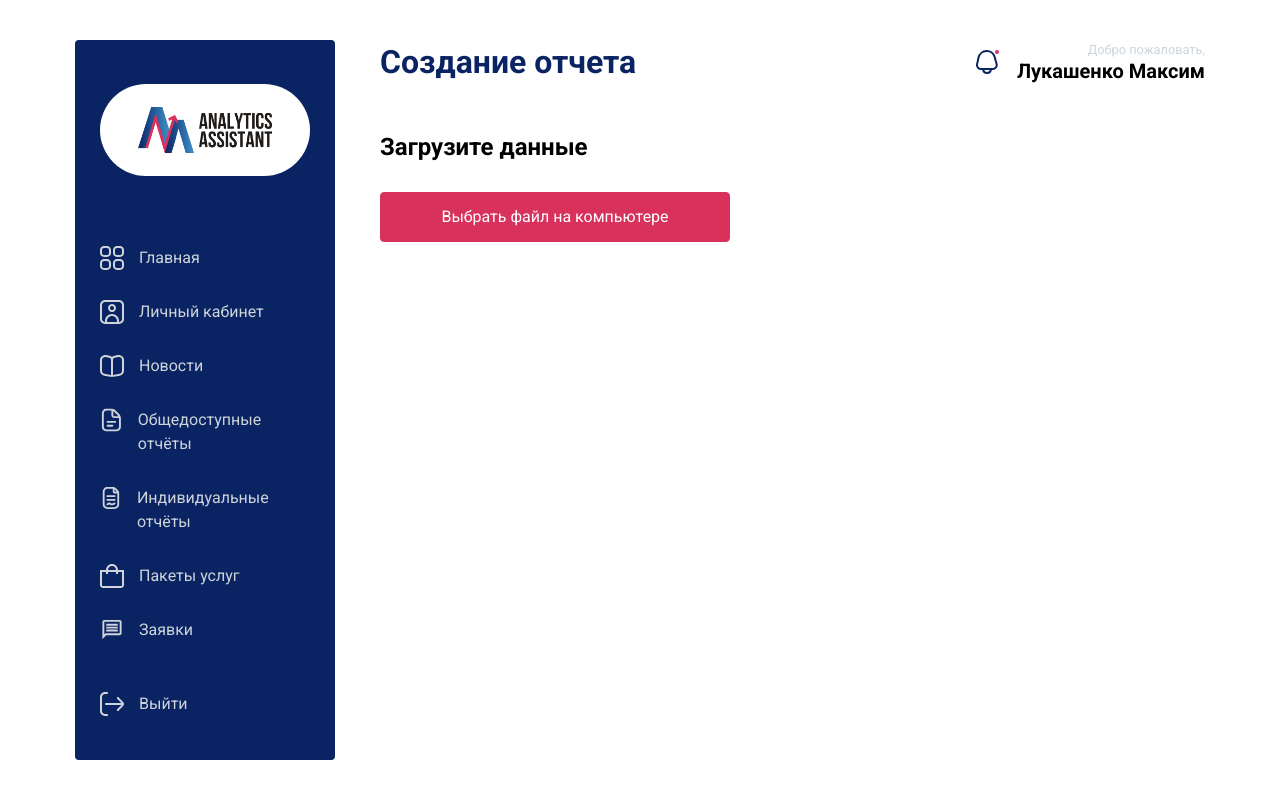
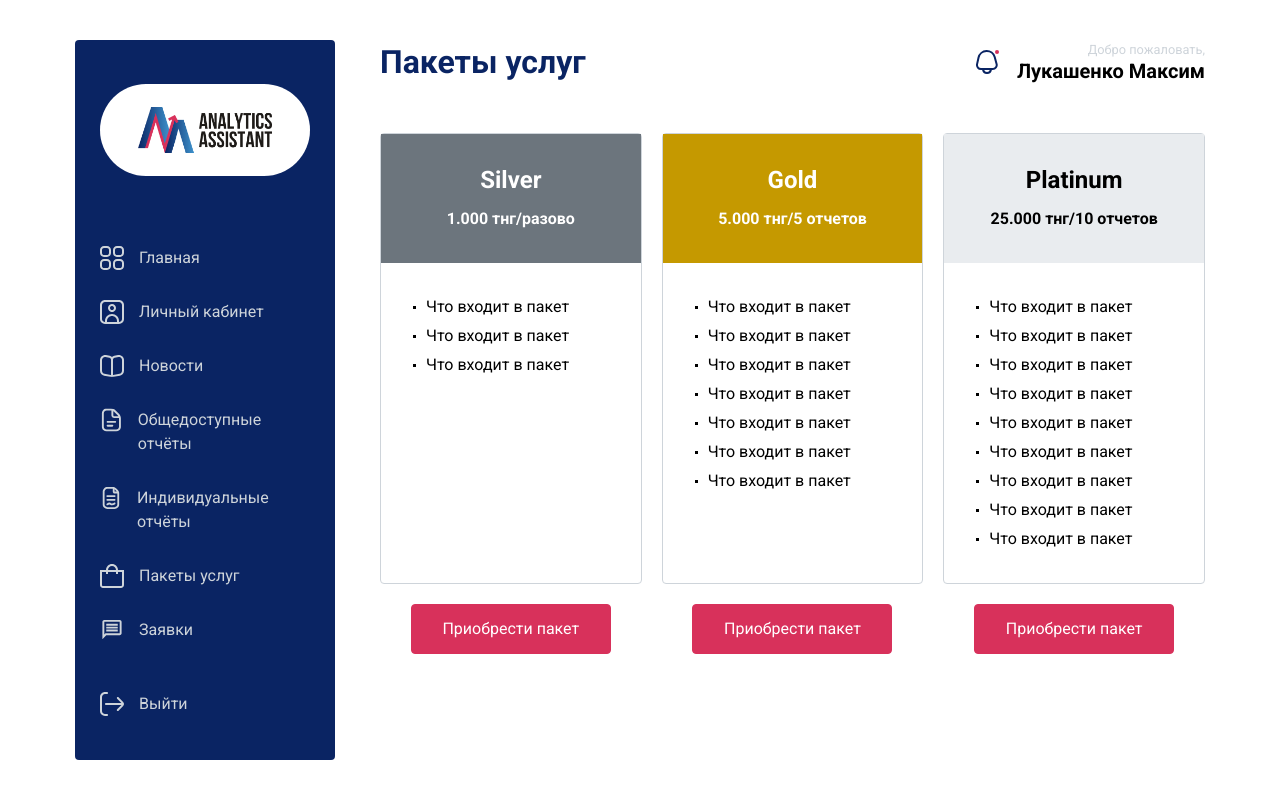
Before and after one commit to kasim876/analystic, a React (Create React App) app: page / in a window 1280 px wide. Built offline with nearby package versions, Linux system fonts and the light colour scheme.

Commit message:
add packages page

```diff
--- a/src/App.js
+++ b/src/App.js
@@ -9,11 +9,12 @@ import News from './pages/News';
 import ReportsPublic from './pages/ReportsPublic';
 import ReportsPersonal from './pages/ReportsPersonal';
 import ReportsCreate from './pages/ReportsCreate';
+import Packages from './pages/Packages';
 
 function App() {
   return (
     <>
-      <ReportsCreate></ReportsCreate>
+      <Packages></Packages>
     </>
   );
 }
--- /dev/null
+++ b/src/pages/Packages.jsx
@@ -0,0 +1,74 @@
+import styles from "./Packages.module.scss";
+
+import NavBar from "../components/NavBar/NavBar";
+import Header from "../components/Header/Header";
+import Button from "../components/Button/Button";
+
+const Packages = () => {
+  return (
+    <div className="container">
+      <NavBar></NavBar>
+      <div className="content">
+        <Header title="Пакеты услуг" name="Лукашенко Максим" />
+        <main>
+          <ul className={'list-reset' + ' ' + styles.content}>
+            <li>
+              <div className={styles.card + ' ' + styles.card_silver}>
+                <div className={styles.header}>
+                  <h3 className={styles.name}>Silver</h3>
+                  <p className={'text-md' + ' ' + styles.price}>1.000 тнг/разово</p>
+                </div>
+                <ul className={'list-reset' + ' ' + styles.list}>
+                  <li className="text-md">Что входит в пакет</li>
+                  <li className="text-md">Что входит в пакет</li>
+                  <li className="text-md">Что входит в пакет</li>
+                </ul>
+              </div>
+              <Button className={styles.btn}>Приобрести пакет</Button>
+            </li>
+            <li>
+              <div className={styles.card + ' ' + styles.card_gold}>
+                <div className={styles.header}>
+                  <h3 className={styles.name}>Gold</h3>
+                  <p className={'text-md' + ' ' + styles.price}>5.000 тнг/5 отчетов</p>
+                </div>
+                <ul className={'list-reset' + ' ' + styles.list}>
+                  <li className="text-md">Что входит в пакет</li>
+                  <li className="text-md">Что входит в пакет</li>
+                  <li className="text-md">Что входит в пакет</li>
+                  <li className="text-md">Что входит в пакет</li>
+                  <li className="text-md">Что входит в пакет</li>
+                  <li className="text-md">Что входит в пакет</li>
+                  <li className="text-md">Что входит в пакет</li>
+                </ul>
+              </div>
+              <Button className={styles.btn}>Приобрести пакет</Button>
+            </li>
+            <li>
+              <div className={styles.card + ' ' + styles.card_platinum}>
+                <div className={styles.header}>
+                  <h3 className={styles.name}>Platinum</h3>
+                  <p className={'text-md' + ' ' + styles.price}>25.000 тнг/10 отчетов</p>
+                </div>
+                <ul className={'list-reset' + ' ' + styles.list}>
+                  <li className="text-md">Что входит в пакет</li>
+                  <li className="text-md">Что входит в пакет</li>
+                  <li className="text-md">Что входит в пакет</li>
+                  <li className="text-md">Что входит в пакет</li>
+                  <li className="text-md">Что входит в пакет</li>
+                  <li className="text-md">Что входит в пакет</li>
+                  <li className="text-md">Что входит в пакет</li>
+                  <li className="text-md">Что входит в пакет</li>
+                  <li className="text-md">Что входит в пакет</li>
+                </ul>
+              </div>
+              <Button className={styles.btn}>Приобрести пакет</Button>
+            </li>
+          </ul>
+        </main>
+      </div>
+    </div>
+  )
+}
+
+export default Packages
--- /dev/null
+++ b/src/pages/Packages.module.scss
@@ -0,0 +1,83 @@
+@import "../styles/mixins";
+
+.content {
+  display: grid;
+  grid-template-columns: repeat(3, 1fr);
+  gap: rem(20px);
+
+  > li {
+    display: flex;
+    flex-direction: column;
+    align-items: center;
+  }
+}
+
+.card {
+  flex-grow: 1;
+  margin-bottom: rem(20px);
+  border: 1px solid var(--gray);
+  border-radius: rem(4px);
+  width: 100%;
+
+  &_silver {
+    .header {
+      color: var(--white);
+      background-color: #6c757d;
+    }
+  }
+
+  &_gold {
+    .header {
+      color: var(--white);
+      background-color: #c59900;
+    }
+  }
+
+  &_platinum {
+    .header {
+      color: var(--black);
+      background-color: #e9ecef;
+    }
+  }
+}
+
+.header {
+  padding: rem(32px);
+  text-align: center;
+}
+
+.name {
+  margin-bottom: 0.5em;
+  font-size: rem(24px);
+  line-height: 120%;
+}
+
+.price {
+  font-weight: 700;
+}
+
+.list {
+  padding: rem(32px);
+
+  > li {
+    display: flex;
+    align-items: center;
+
+    &::before {
+      content: "";
+      display: block;
+      margin-right: rem(10px);
+      width: 3px;
+      height: 3px;
+      background-color: var(--black);
+    }
+
+    &:not(:last-child) {
+      margin-bottom: rem(5px);
+    }
+  }
+}
+
+.btn {
+  max-width: rem(200px);
+}
```
